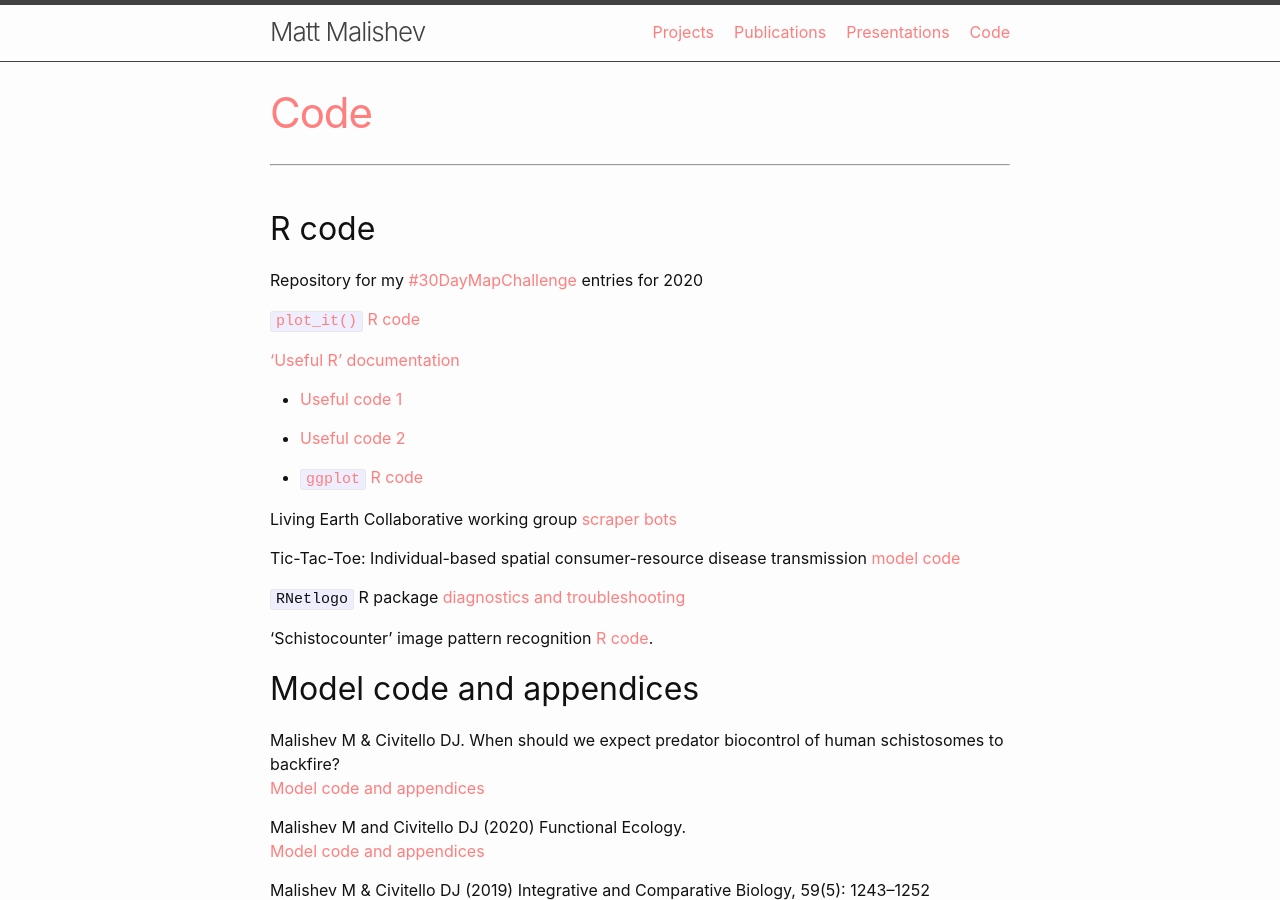
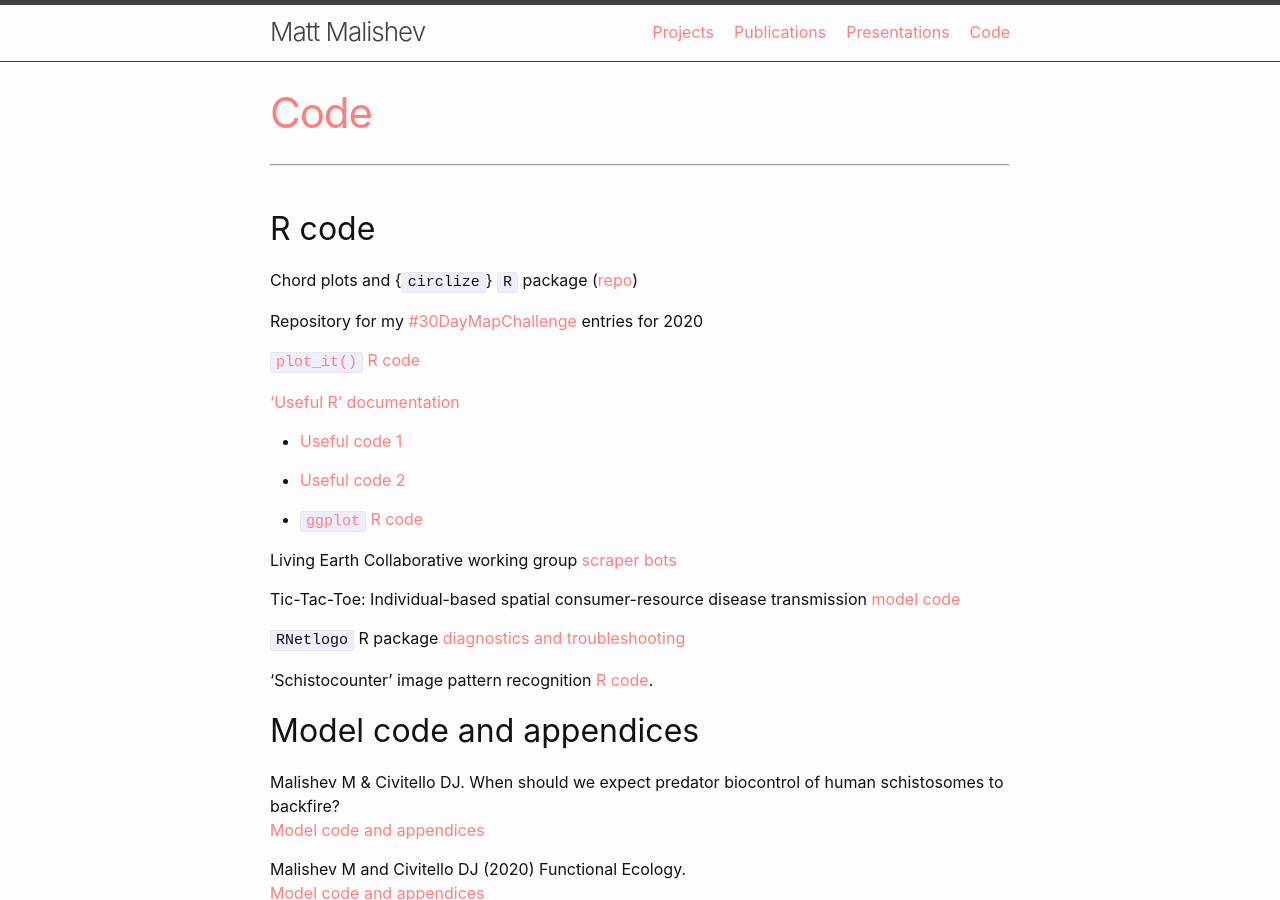
Before and after one commit to darwinanddavis/DataPortfolio, a Jekyll site: the page built from code.md, in a window 1280 px wide and 900 px high. Built offline with Jekyll 4.4.1, drawn with Linux system fonts in a browser that asks for light colours.

Commit message:
code add chord repo

```diff
--- a/code.md
+++ b/code.md
@@ -10,6 +10,8 @@ permalink: /code/
 <br>
 
 ## R code
+
+Chord plots and {`circlize`} `R` package ([repo](https://github.com/darwinanddavis/misc/tree/gh-pages/olympics))
 
 Repository for my [#30DayMapChallenge](https://github.com/darwinanddavis/worldmaps/tree/gh-pages/docs/30daymap2020) entries for 2020
 
```
